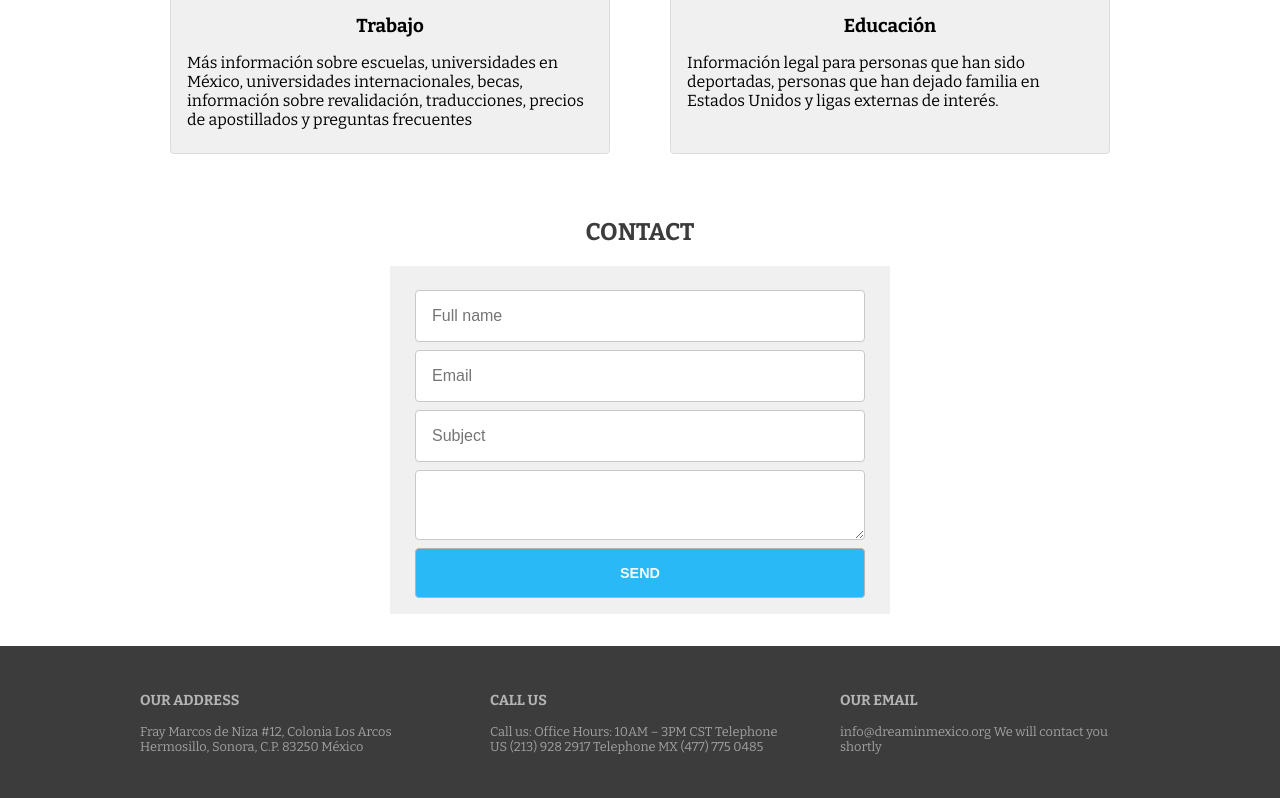
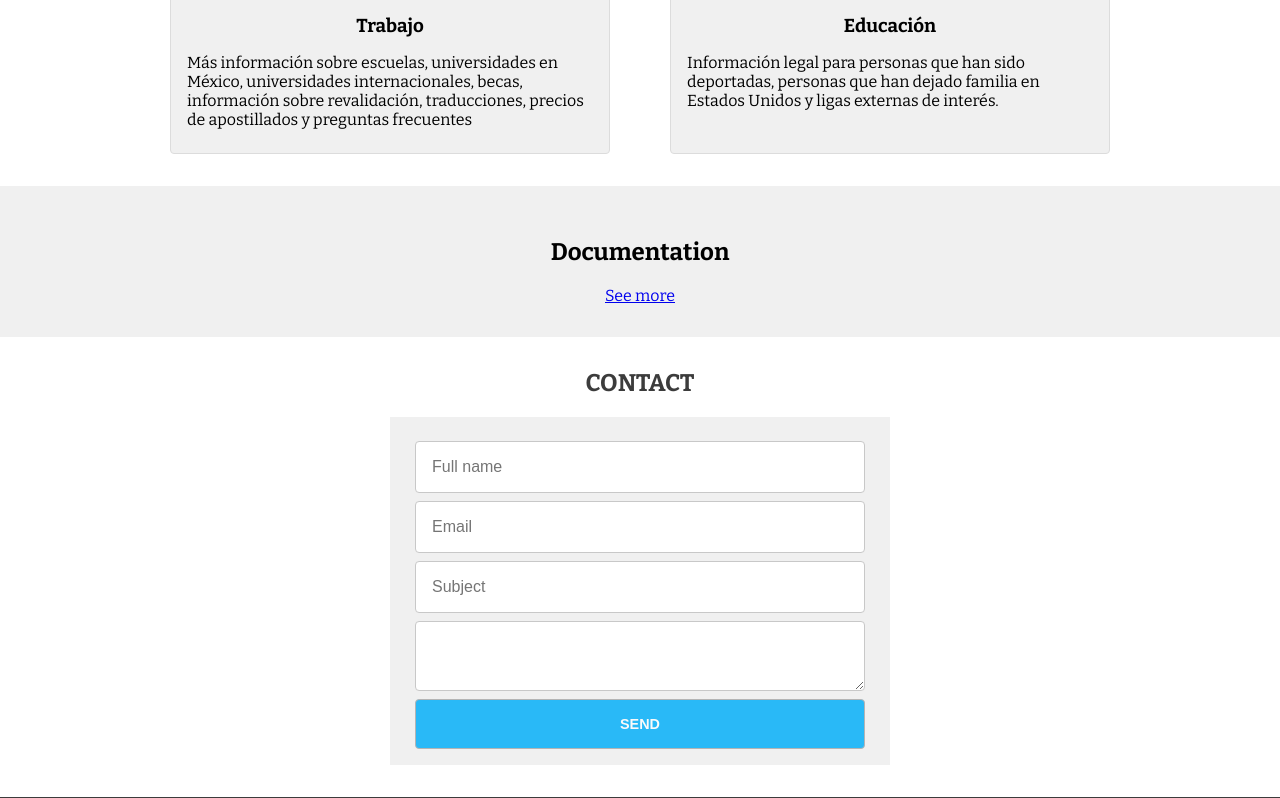
Before and after one commit to htrejo14/dream-in-mexico, a Django app: page / in a window 1280 px wide. Shown: the part 1626-2424 px from the top of the page. Run offline with Django 3.2, Linux system fonts and the light colour scheme; some libraries are stand-ins or nearby versions.

Commit message:
add: docs

```diff
--- a/dream/static/css/styles.css
+++ b/dream/static/css/styles.css
@@ -304,3 +304,22 @@ main {
 	display: flex;
 	justify-content: space-between;
 }
+/*!
+ * Documentation component
+ */
+.docs {
+	background-color: rgb(240, 240, 240);
+	padding: 2rem 0;
+}
+.docs-container {
+	margin: 0 auto;
+	padding: 0;
+	width: 1000px;
+}
+.docs-title {
+	text-align: center;
+}
+.docs-link {
+	display: block;
+	text-align: center;
+}
--- a/dream/templates/index.html
+++ b/dream/templates/index.html
@@ -89,6 +89,13 @@
 			</div>
 		</section>
 
+		<section class="docs">
+			<div class="docs-container">
+				<h2 class="docs-title">Documentation</h2>
+				<a href="/documentation" class="docs-link">See more</a>
+			</div>
+		</section>
+
 		<section class="contact" id="contact">
 			<div class="contact-container">
 				<h2 class="contact-title">CONTACT</h2>
```
Also changed, not shown: dream/templates/donate.html (deleted, +0 -70 lines).
